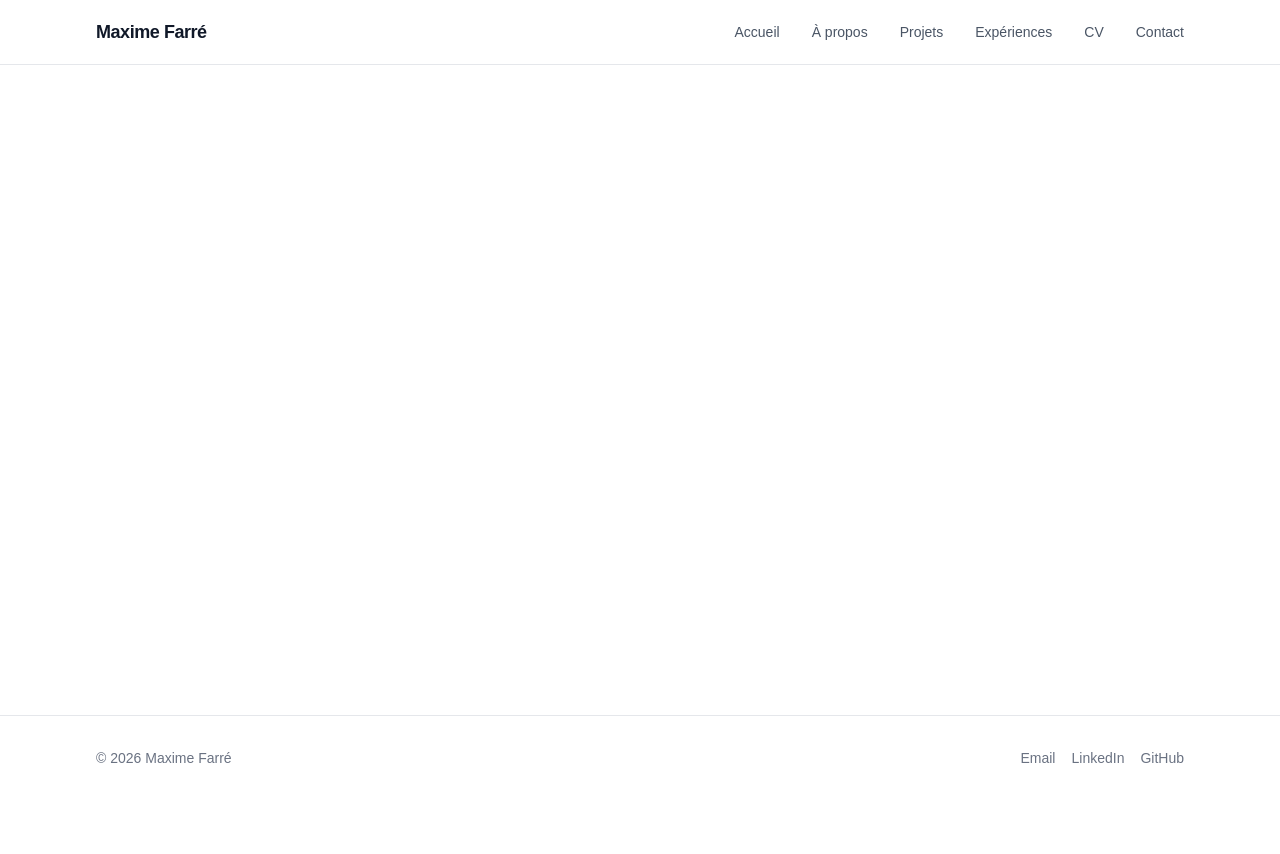
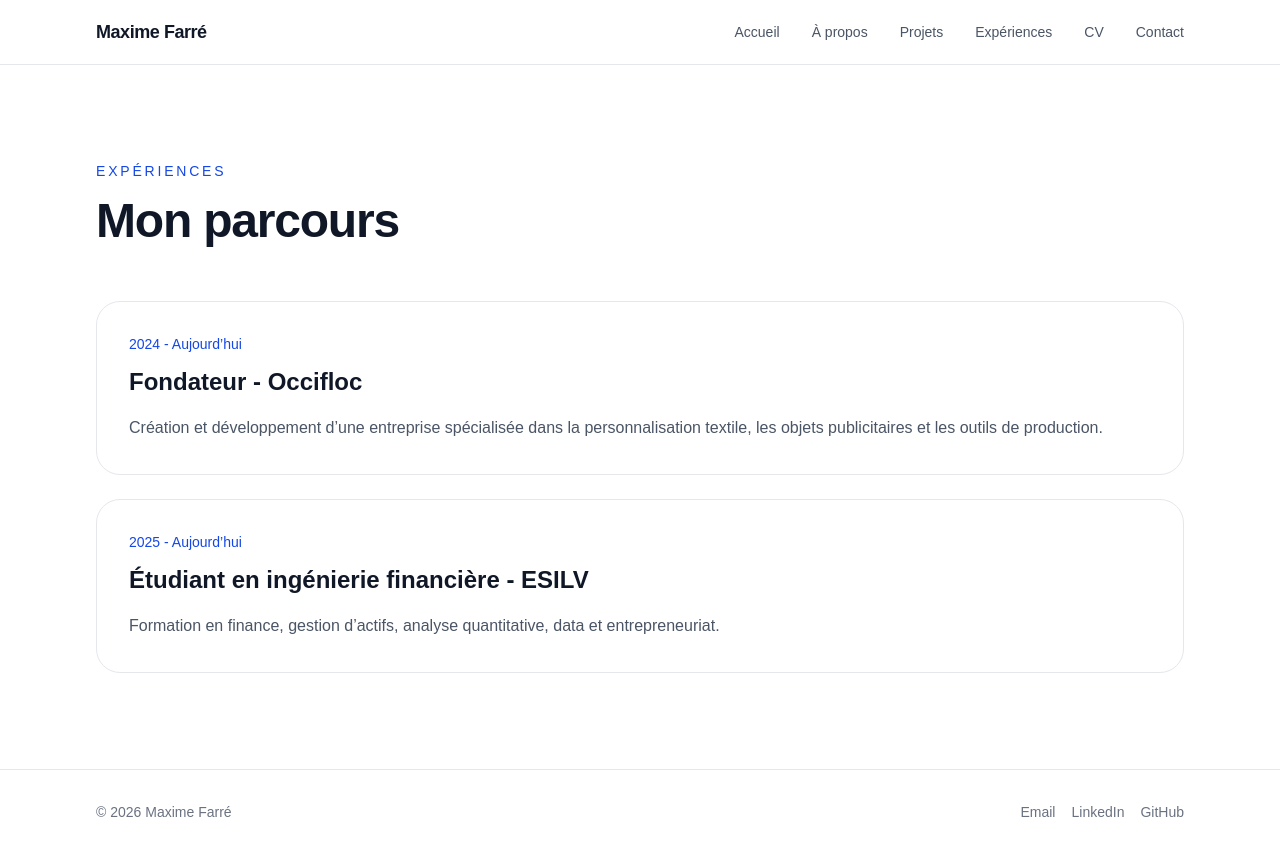
Before and after one commit to MaximeFARRE/Site_stage, a Next.js app: page /experiences in a window 1280 px wide. Before the commit the page ends 800 px from the top, so only its background shows below. Built offline with nearby package versions, Linux system fonts and the light colour scheme.

Commit message:
add experiences page

```diff
--- a/src/app/experiences/page.tsx
+++ b/src/app/experiences/page.tsx
@@ -1,3 +1,55 @@
-export default function Experiences() {
-  return <main />;
+import Container from "@/components/layout/container";
+
+const experiences = [
+  {
+    period: "2024 - Aujourd’hui",
+    title: "Fondateur - Occifloc",
+    description:
+      "Création et développement d’une entreprise spécialisée dans la personnalisation textile, les objets publicitaires et les outils de production.",
+  },
+  {
+    period: "2025 - Aujourd’hui",
+    title: "Étudiant en ingénierie financière - ESILV",
+    description:
+      "Formation en finance, gestion d’actifs, analyse quantitative, data et entrepreneuriat.",
+  },
+];
+
+export default function ExperiencesPage() {
+  return (
+    <section className="py-24">
+      <Container className="max-w-4xl">
+        <div className="mb-14 space-y-4">
+          <p className="text-sm font-medium uppercase tracking-[0.2em] text-blue-700">
+            Expériences
+          </p>
+
+          <h1 className="text-4xl font-bold tracking-tight text-gray-900 sm:text-5xl">
+            Mon parcours
+          </h1>
+        </div>
+
+        <div className="space-y-6">
+          {experiences.map((experience) => (
+            <div
+              key={experience.title}
+              className="rounded-3xl border border-gray-200 bg-white p-8"
+            >
+              <p className="mb-3 text-sm font-medium text-blue-700">
+                {experience.period}
+              </p>
+
+              <h2 className="mb-4 text-2xl font-semibold text-gray-900">
+                {experience.title}
+              </h2>
+
+              <p className="leading-7 text-gray-600">
+                {experience.description}
+              </p>
+            </div>
+          ))}
+        </div>
+      </Container>
+    </section>
+  );
 }
```
